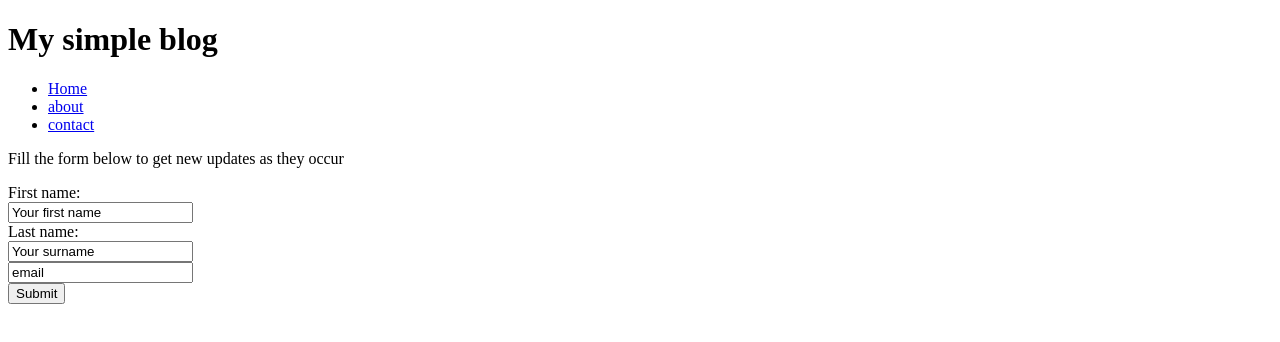
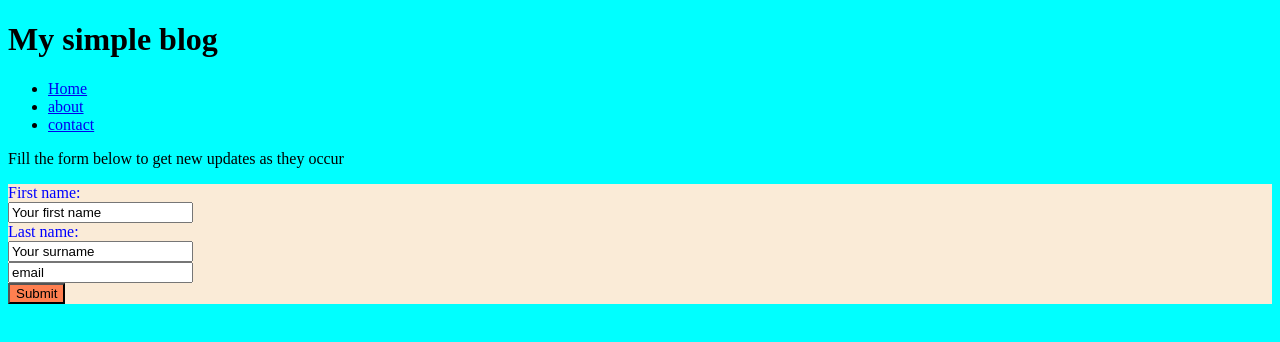
Before and after one commit to Icily57/Forms.html, a plain HTML site: page index.html in a window 1280 px wide. Drawn offline with Linux system fonts and the light colour scheme.

Commit message:
Update index.html

```diff
--- a/index.html
+++ b/index.html
@@ -5,7 +5,7 @@
     <meta charset="UTF-8">
     <meta name="viewport" content="width=device-width, initial-scale=1.0">
     <title>simple blog</title>
-    <link
+     <link rel="stylesheet" href="Forms.css">
 </head>
 
 <body>
```
